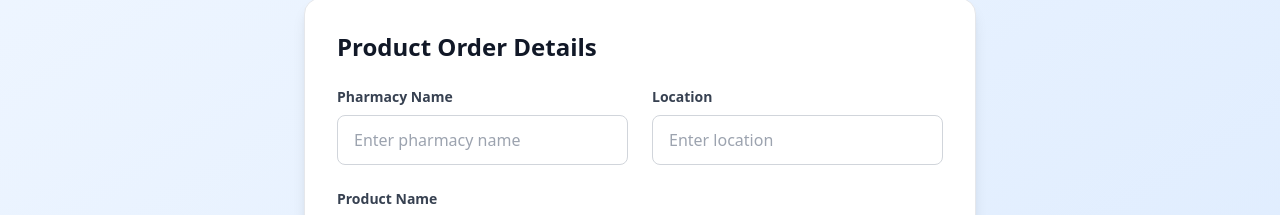
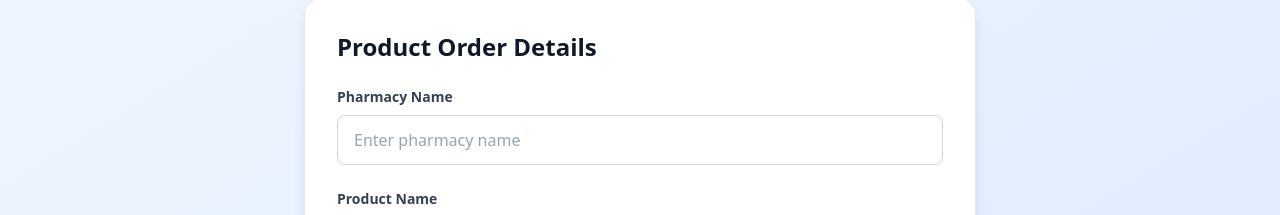
Before and after one commit to Shotluk/Product_Manager, a React (Create React App) app: page / in a window 1280 px wide. Both pictures are taken after a click on the button "➕ Add New Order". Shown: the part 119-334 px from the top of the page. Built offline with nearby package versions, Linux system fonts and the light colour scheme; no server answers; the database is empty.

Commit message:
removed location field and added total quantity to excel table

```diff
--- a/src/pages/AddOrder.jsx
+++ b/src/pages/AddOrder.jsx
@@ -9,7 +9,6 @@ const AddOrder = ({ orders, addOrder, setCurrentPage , editingOrder, setEditingO
     if (editingOrder) {
       return {
         pharmacyName: '',
-        pharmacyLocation: '',
         productName: editingOrder.productName,
         quantity: '',
         unitPrice: editingOrder.unitPrice.toString(),
@@ -18,7 +17,6 @@ const AddOrder = ({ orders, addOrder, setCurrentPage , editingOrder, setEditingO
     }
     return {
       pharmacyName: '',
-      pharmacyLocation: '',
       productName: '',
       quantity: '',
       unitPrice: '',
@@ -32,7 +30,6 @@ useEffect(() => {
     console.log('Setting form for editing:', editingOrder);
     setNewOrder({
       pharmacyName: '',
-      pharmacyLocation: '',
       productName: editingOrder.productName,
       quantity: '',
       unitPrice: editingOrder.unitPrice.toString(),
@@ -62,7 +59,7 @@ useEffect(() => {
   };
 
   const handleSubmit = async () => {
-    if (!newOrder.pharmacyName || !newOrder.pharmacyLocation || !newOrder.productName ||
+    if (!newOrder.pharmacyName || !newOrder.productName ||
         !newOrder.quantity || !newOrder.unitPrice) {
       showErrorModal('Please fill in all fields before submitting.');
       return;
@@ -71,7 +68,6 @@ useEffect(() => {
     const totalPrice = parseFloat(newOrder.quantity) * parseFloat(newOrder.unitPrice);
     const orderData = {
       pharmacyname: newOrder.pharmacyName,
-      pharmacylocation: newOrder.pharmacyLocation,
       productname: newOrder.productName,
       quantity: parseInt(newOrder.quantity),
       unitprice: parseFloat(newOrder.unitPrice),
@@ -86,7 +82,6 @@ useEffect(() => {
     if (result.success) {
       setNewOrder({
         pharmacyName: '',
-        pharmacyLocation: '',
         productName: '',
         quantity: '',
         unitPrice: '',
@@ -155,8 +150,7 @@ const Header = ({ title }) => (
               </h2>
 
               <div className="space-y-6">
-                <div className="grid grid-cols-2 gap-6">
-                  <div>
+                <div >
                     <label className="block text-sm font-semibold text-gray-700 mb-2">Pharmacy Name</label>
                     <input
                       type="text"
@@ -165,18 +159,6 @@ const Header = ({ title }) => (
                       className="w-full px-4 py-3 border border-gray-300 rounded-lg focus:outline-none focus:border-blue-500"
                       placeholder="Enter pharmacy name"
                     />
-                  </div>
-
-                  <div>
-                    <label className="block text-sm font-semibold text-gray-700 mb-2">Location</label>
-                    <input
-                      type="text"
-                      value={newOrder.pharmacyLocation}
-                      onChange={(e) => setNewOrder({...newOrder, pharmacyLocation: e.target.value})}
-                      className="w-full px-4 py-3 border border-gray-300 rounded-lg focus:outline-none focus:border-blue-500"
-                      placeholder="Enter location"
-                    />
-                  </div>
                 </div>
 
                 <div>
--- a/src/pages/ViewOrders.jsx
+++ b/src/pages/ViewOrders.jsx
@@ -54,6 +54,7 @@ const ViewOrders = ({ orders, setCurrentPage, updateOrderStatus, deleteOrder, re
     }
 
     columns.push(
+      { header: 'Total Quantity', key: 'totalQuantity', width: 15 }, // ADD THIS LINE
       { header: 'Urgency', key: 'urgency', width: 12 },
       { header: 'Date Ordered', key: 'dateOrdered', width: 15 },
       { header: 'Status', key: 'status', width: 12 }
@@ -64,10 +65,11 @@ const ViewOrders = ({ orders, setCurrentPage, updateOrderStatus, deleteOrder, re
     // Add data rows
     Object.entries(groupedOrders).forEach(([productName, productOrders]) => {
       const firstOrder = productOrders[0];
+      const totalQuantity = productOrders.reduce((sum, o) => sum + o.quantity, 0); // CALCULATE TOTAL
+
       const rowData = {
-
         productName: productName,
-
+        totalQuantity: totalQuantity, // ADD THIS LINE
         urgency: firstOrder.urgency,
         dateOrdered: formatDate(firstOrder.dateOrdered),
         status: firstOrder.status
@@ -135,12 +137,19 @@ const ViewOrders = ({ orders, setCurrentPage, updateOrderStatus, deleteOrder, re
         }
 
         // Center align quantity columns and specific columns
-        const isQuantityCol = cell._column._key && cell._column._key.startsWith('quantity');
-        if (colNum === 1 || isQuantityCol || colNum >= columns.length - 3) { // Order ID, quantities, urgency, date, status
+        const isQuantityCol = cell._column._key && (cell._column._key.startsWith('quantity') || cell._column._key === 'totalQuantity');
+        if (colNum === 1 || isQuantityCol || colNum >= columns.length - 3) { // Product name, quantities, total quantity, urgency, date, status
           cell.alignment = { horizontal: 'center', vertical: 'middle' };
-        } else if (colNum >= columns.length - 5 && colNum <= columns.length - 4) { // Price columns
-          cell.alignment = { horizontal: 'right', vertical: 'middle' };
-          cell.numFmt = '" "#,##0.00';
+
+          // Make total quantity column bold and highlighted
+          if (cell._column._key === 'totalQuantity') {
+            cell.font = { bold: true };
+            cell.fill = {
+              type: 'pattern',
+              pattern: 'solid',
+              fgColor: { argb: 'FFE6F3FF' } // Light blue background
+            };
+          }
         } else {
           cell.alignment = { horizontal: 'left', vertical: 'middle' };
         }
@@ -343,7 +352,7 @@ const ViewOrders = ({ orders, setCurrentPage, updateOrderStatus, deleteOrder, re
                         </td>
                         <td className="px-6 py-4">
                           <div className="text-sm font-semibold text-gray-900">{order.pharmacyName}</div>
-                          <div className="text-xs text-gray-500">{order.pharmacyLocation}</div>
+
                         </td>
                         <td className="px-6 py-4">
                           <div className="text-sm text-gray-900">{order.productName}</div>
```
